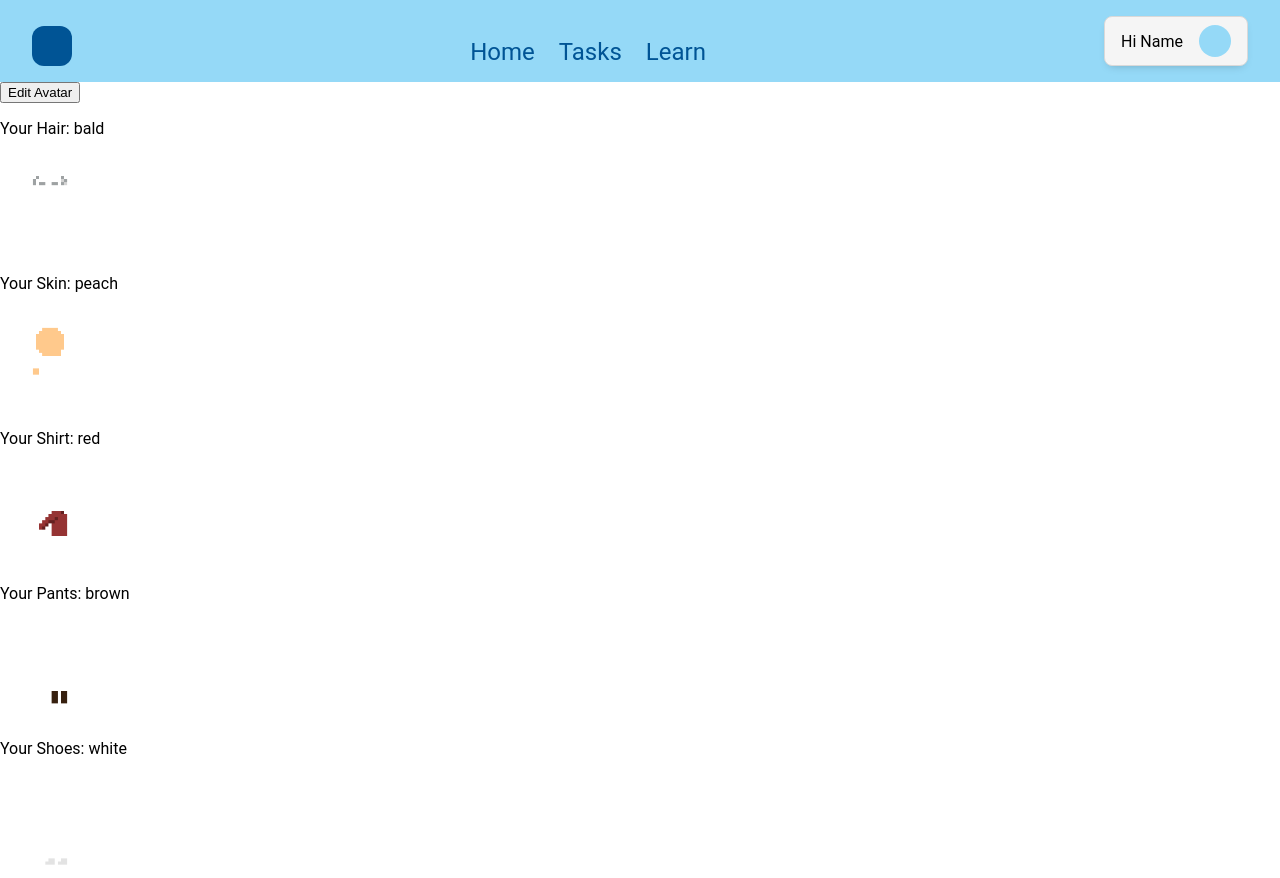
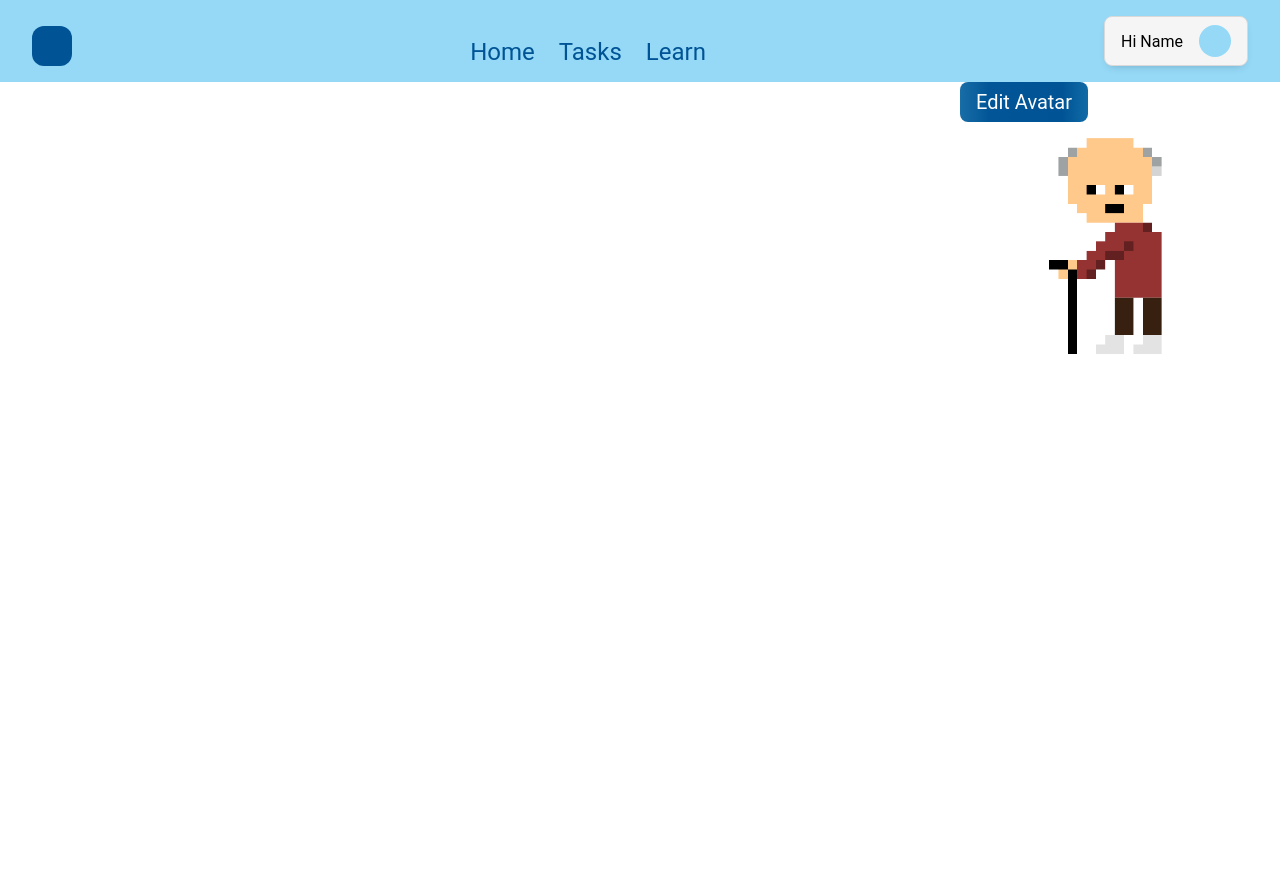
Before and after one commit to sam-schmitt/TIAA-hackathon-december-2022, a Next.js app: page / in a window 1280 px wide. After the commit the page ends 800 px from the top, so only its background shows below. Built offline with nearby package versions, Linux system fonts and the light colour scheme.

Commit message:
home grid

```diff
--- a/components/avatar.js
+++ b/components/avatar.js
@@ -6,8 +6,9 @@ import shirtTypes from "../avatar-state/shirt";
 import shoeTypes from "../avatar-state/shoes";
 import skinTypes from "../avatar-state/skin";
 import { Context } from "../providers/Provider";
-
-export default function CurrentAvatar() {
+import eyes from "../public/avatar-images/eyes_and_mouth.png";
+import cane from "../public/avatar-images/cane.png";
+export default function CurrentAvatar({ size }) {
 	const { skinType, hairType, shirtType, pantsType, shoeType } =
 		useContext(Context);
 	const myLoader = ({ src, width, quality }) => {
@@ -15,46 +16,61 @@ export default function CurrentAvatar() {
 	};
 
 	return (
-		<div>
-			<p>Your Hair: {hairTypes[hairType].name}</p>
+		<div className="avatar">
+			{/* <p>Your Hair: {hairTypes[hairType].name}</p> */}
 			<Image
 				loader={myLoader}
 				src={hairTypes[hairType].file}
-				style={{ height: 100, width: 100 }}
-				width={100}
-				height={100}
+				style={{ height: size, width: size }}
+				width={size}
+				height={size}
 			/>
-			<p>Your Skin: {skinTypes[skinType].name}</p>
+			{/* <p>Your Skin: {skinTypes[skinType].name}</p> */}
 			<Image
 				loader={myLoader}
 				src={skinTypes[skinType].file}
-				style={{ height: 100, width: 100 }}
-				width={100}
-				height={100}
+				style={{ height: size, width: size }}
+				width={size}
+				height={size}
 			/>
-			<p>Your Shirt: {shirtTypes[shirtType].name}</p>
+			<Image
+				loader={myLoader}
+				src={eyes}
+				style={{ height: size, width: size }}
+				width={size}
+				height={size}
+			/>
+			<Image
+				loader={myLoader}
+				src={cane}
+				style={{ height: size, width: size }}
+				width={size}
+				height={size}
+			/>
+
+			{/* <p>Your Shirt: {shirtTypes[shirtType].name}</p> */}
 			<Image
 				loader={myLoader}
 				src={shirtTypes[shirtType].file}
-				style={{ height: 100, width: 100 }}
-				width={100}
-				height={100}
+				style={{ height: size, width: size }}
+				width={size}
+				height={size}
 			/>
-			<p>Your Pants: {pantsTypes[pantsType].name}</p>
+			{/* <p>Your Pants: {pantsTypes[pantsType].name}</p> */}
 			<Image
 				loader={myLoader}
 				src={pantsTypes[pantsType].file}
-				style={{ height: 100, width: 100 }}
-				width={100}
-				height={100}
+				style={{ height: size, width: size }}
+				width={size}
+				height={size}
 			/>
-			<p>Your Shoes: {shoeTypes[shoeType].name}</p>
+			{/* <p>Your Shoes: {shoeTypes[shoeType].name}</p> */}
 			<Image
 				loader={myLoader}
 				src={shoeTypes[shoeType].file}
-				style={{ height: 100, width: 100 }}
-				width={100}
-				height={100}
+				style={{ height: size, width: size }}
+				width={size}
+				height={size}
 			/>
 		</div>
 	);
--- a/pages/index.js
+++ b/pages/index.js
@@ -5,7 +5,7 @@ import CurrentAvatar from "../components/avatar";
 export default function Home() {
 	const router = useRouter();
 	return (
-		<main>
+		<main id="home-page">
 			<Head>
 				<title>Youture</title>
 				<meta
@@ -14,13 +14,21 @@ export default function Home() {
 				/>
 				<link rel="icon" href="/favicon.ico" />
 			</Head>
+			<div className="content">
+				<div className="cta"></div>
+				<div className="home"></div>
+				<div className="avatar">
+					<CurrentAvatar size={300} />
 					<button
+						className="primary"
 						onClick={() => {
 							router.push("/edit-avatar");
 						}}>
 						Edit Avatar
 					</button>
-			<CurrentAvatar />
+				</div>
+				<div className="quick-actions"></div>
+			</div>
 		</main>
 	);
 }
--- /dev/null
+++ b/styles/components/_avatar.scss
@@ -0,0 +1,8 @@
+.avatar {
+	position: relative;
+	* {
+		position: absolute;
+		top: 0;
+		left: 0;
+	}
+}
--- a/styles/components/_index.scss
+++ b/styles/components/_index.scss
@@ -1 +1,3 @@
 @import "header";
+@import "avatar";
+@import "ui";
--- /dev/null
+++ b/styles/components/_ui.scss
@@ -0,0 +1,23 @@
+@use "../var";
+button {
+	background: none;
+	color: inherit;
+	border: none;
+	padding: 0;
+	font: inherit;
+	cursor: pointer;
+	outline: inherit;
+}
+button.primary {
+	color: var.$bg;
+	padding: 0.5rem 1rem;
+	border-radius: 0.5rem;
+	background: linear-gradient(
+		270deg,
+		#3aa2d0 -48.22%,
+		#005495 19.97%,
+		#025697 77.78%,
+		#469fc7 146.95%
+	);
+	font-size: 1.25rem;
+}
--- a/styles/index.scss
+++ b/styles/index.scss
@@ -5,9 +5,11 @@ body {
 	padding: 0;
 	margin: 0;
 	font-family: var.$font-body;
+	height: 100vh;
+	width: 100vw;
 }
 main {
 }
 
-@import "./pages/index";
+@import "./pages";
 @import "./components/index";
--- /dev/null
+++ b/styles/pages/_home.scss
@@ -0,0 +1,28 @@
+@use "../var";
+
+#home-page {
+	background-color: pink;
+	height: 100%;
+	.content {
+		height: 100%;
+		display: grid;
+		grid-template-columns: 1fr 2fr 1fr;
+		grid-template-rows: auto auto;
+
+		grid-template-areas: "cta quick-actions" "home quick-actions";
+		justify-content: stretch;
+		align-items: stretch;
+		.home {
+			background-color: red;
+			grid-area: home;
+		}
+		.cta {
+			background-color: purple;
+			grid-area: cta;
+		}
+		.quick-actions {
+			background-color: pink;
+			grid-area: quick-actions;
+		}
+	}
+}
--- a/styles/pages/_index.scss
+++ b/styles/pages/_index.scss
@@ -0,0 +1 @@
+@import "home";
```
Also changed, not shown: public/avatar-images/eyes_and_mouth.png (renamed from public/avatar-images/eyes and mouth.png). Lines whose indentation alone changed are shown as unchanged.
